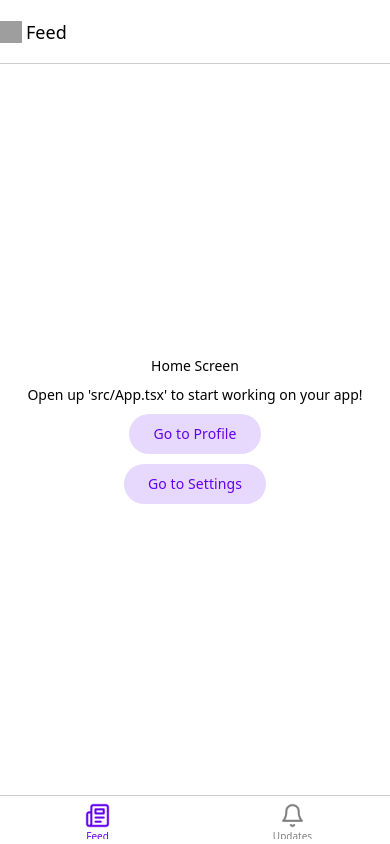
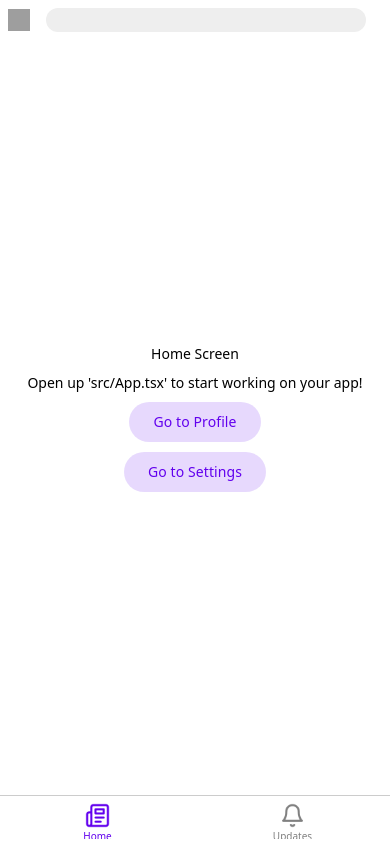
Before and after one commit to LzzJustBeYou/cloudMusic, a React Native app: screen / in a window 390 px wide. Built offline with nearby package versions, Linux system fonts and the light colour scheme; grey boxes are pictures that could not be loaded.

Commit message:
feat: 新增头部组件

```diff
--- /dev/null
+++ b/src/components/header/Header.tsx
@@ -0,0 +1,42 @@
+import { StyleSheet, View } from "react-native";
+import HeaderComponentList, { HeaderComponentItem } from "./HeaderComponentList";
+import HeaderSearchInput from "./HeaderSearchInput";
+
+type Props = {
+    lefeComponents?: HeaderComponentItem[];
+    headerCenter?: 'searchInput';
+    rightComponents?: HeaderComponentItem[];
+}
+
+const Header = (props: Props) => {
+
+    const renderHeaderCenter = () => {
+        if (props.headerCenter === 'searchInput') {
+            return <HeaderSearchInput></HeaderSearchInput>
+        }
+    }
+
+    return (
+        <View style={styles.container}>
+            <HeaderComponentList componentList={props.lefeComponents}></HeaderComponentList>
+            <View style={{flex: 1}}>
+                {renderHeaderCenter()}
+            </View>
+            <HeaderComponentList componentList={props.rightComponents}></HeaderComponentList>
+        </View>
+    )
+}
+
+const styles = StyleSheet.create({
+    container: {
+        flex: 1,
+        height: 40,
+        flexDirection: 'row',
+        justifyContent: 'space-between',
+        alignItems: 'center',
+        paddingHorizontal: 8,
+        paddingVertical: 8,
+    }
+})
+
+export default Header;
--- a/src/components/header/HeaderComponentList.tsx
+++ b/src/components/header/HeaderComponentList.tsx
@@ -8,7 +8,7 @@ export enum HeaderComponentItem {
 }
 
 type Props = {
-    componentList: HeaderComponentItem[];
+    componentList?: HeaderComponentItem[];
 };
 
 type HeaderComponentsMapItem = {
@@ -31,7 +31,7 @@ const HeaderComponentList = (props: Props) => {
 
     return (
         <View>
-            {props.componentList.map(item => {
+            {props.componentList?.map(item => {
                 if (!headerComponentsMap[item]) return null;
                 return (
                     <Pressable
--- /dev/null
+++ b/src/components/header/HeaderSearchInput.tsx
@@ -0,0 +1,25 @@
+import { useTheme } from "@/theme";
+import { useState } from "react";
+import { StyleSheet, TextInput, View } from "react-native"
+
+
+
+const HeaderSearchInput = () => {
+    const { themeData } = useTheme();
+
+    const [keyword, setKeyword] = useState('');
+    return (
+        <TextInput style={{ backgroundColor: themeData.colors.inputBackgroud, ...styles.textInputWrap }} value={keyword} onChangeText={setKeyword}></TextInput>
+    )
+}
+
+const styles = StyleSheet.create({
+    textInputWrap: {
+        borderRadius: 12,
+        height: 24,
+        marginHorizontal: 16,
+        paddingHorizontal: 12,
+    }
+})
+
+export default HeaderSearchInput;
--- a/src/navigation/index.tsx
+++ b/src/navigation/index.tsx
@@ -14,14 +14,16 @@ import { Settings } from './screens/Settings';
 import { Updates } from './screens/Updates';
 import { NotFound } from './screens/NotFound';
 import HeaderComponentList, { HeaderComponentItem } from '@/components/header/HeaderComponentList';
+import Header from '@/components/header/Header';
 
 const HomeTabs = createBottomTabNavigator({
   screens: {
     Home: {
       screen: Home,
       options: {
-        title: 'Feed',
-        headerLeft: () => <HeaderComponentList componentList={[HeaderComponentItem.MENU]}></HeaderComponentList>,
+        header: () => {
+          return <Header lefeComponents={[HeaderComponentItem.MENU]} headerCenter='searchInput'></Header>
+        },
         tabBarIcon: ({ color, size }) => (
           <Image
             source={newspaper}
--- a/src/theme/themes.ts
+++ b/src/theme/themes.ts
@@ -12,6 +12,7 @@ export const lightTheme = {
     text: '#000000',
     border: '#cccccc',
     notification: '#ff80ab',
+    inputBackgroud: '#eeeeee',
   },
 };
 
@@ -25,5 +26,6 @@ export const darkTheme = {
     text: '#ffffff',
     border: '#272727',
     notification: '#ff80ab',
+    inputBackgroud: '#eeeeee',
   },
 };
```
Also changed, not shown: 1 other file (tests, documents, lock files or other folders).
